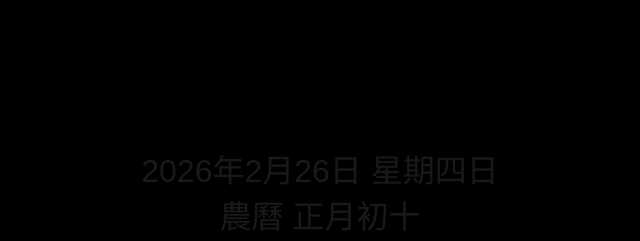
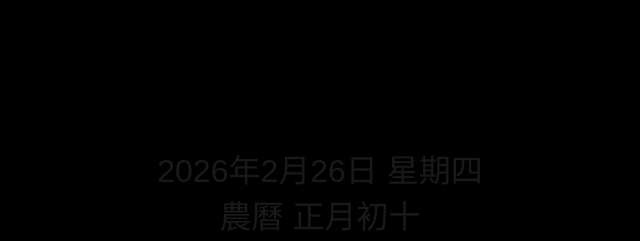
Before and after one commit to 250750eric/clock, a plain HTML site: page index.html in a window 1280 px wide. Shown: the top 241 px of the page, 320-960 px from the left. Drawn offline with Linux system fonts and the light colour scheme.

Commit message:
Update index.html
V14

```diff
--- a/index.html
+++ b/index.html
@@ -153,7 +153,7 @@
             document.getElementById('dot-top').classList.toggle('blink');
 
             const dateOptions = { year: 'numeric', month: 'numeric', day: 'numeric', weekday: 'long' };
-            document.getElementById('date-str').innerText = now.toLocaleDateString('zh-TW', dateOptions).replace(/\//g, '年').replace('日', '日') + '日';
+            document.getElementById('date-str').innerText = now.toLocaleDateString('zh-TW', dateOptions).replace(/\//g, '年').replace('日', '日') + ' ';
             document.getElementById('lunar-str').innerText = getLunar();
 
             if (now.getMinutes() === 0 && now.getSeconds() === 0) speak(`現在時間為${now.getHours()}點整`);
```
